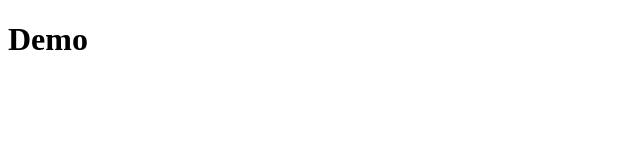
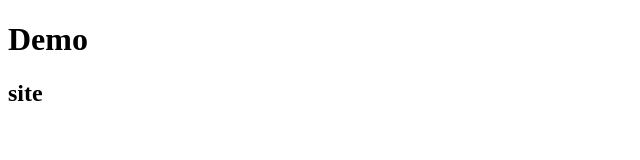
Before and after one commit to lmyr/starterpack, a plain HTML site: page index.html in a window 1280 px wide. Shown: the full height of the page, 0-640 px from the left. Drawn offline with Linux system fonts and the light colour scheme.

Commit message:
added h2

```diff
--- a/index.html
+++ b/index.html
@@ -5,5 +5,6 @@
 </head>
 <body>
 <h1>Demo</h1>
+<h2>site</h2>
 </body>
 </html>
```
